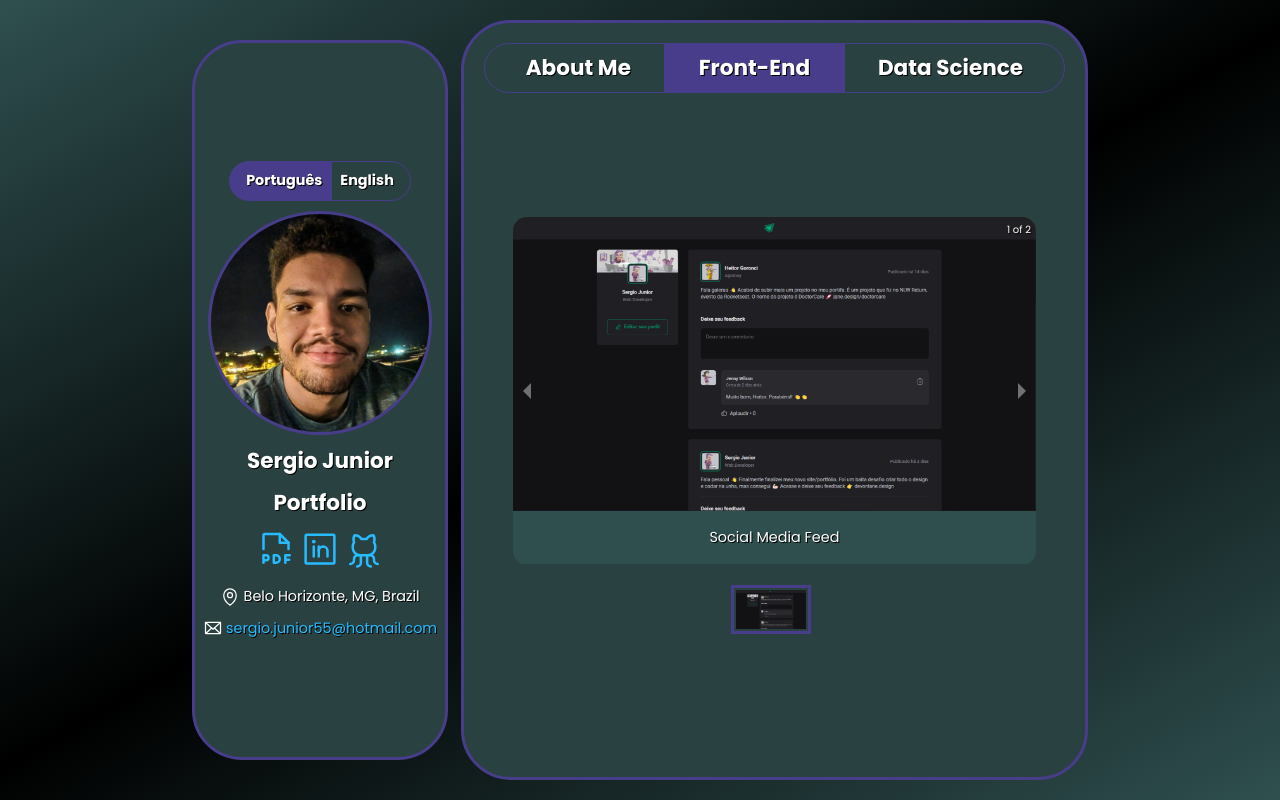
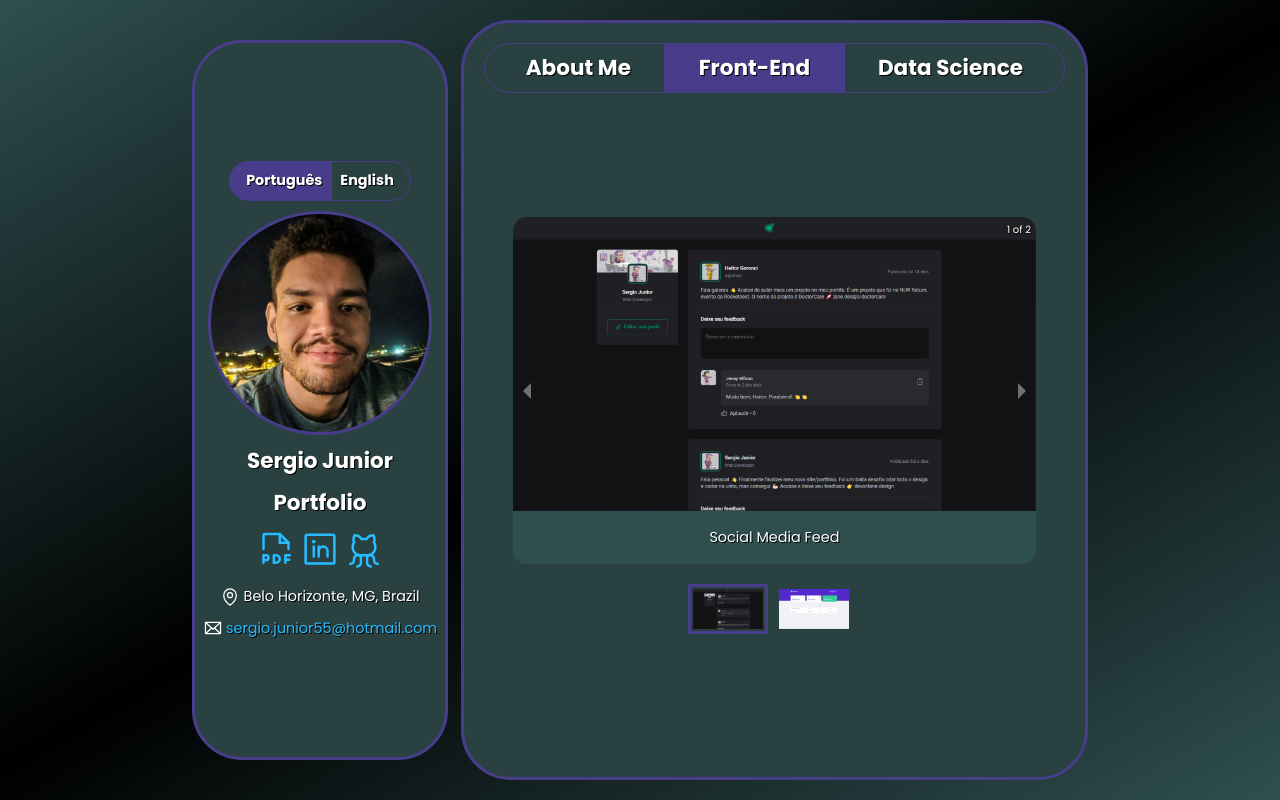
Before and after one commit to juniorsergio/Portfolio, a React (Vite) app: page / in a window 1280 px wide. Both pictures are taken after a click on the item "Front-End". Built offline with nearby package versions, Linux system fonts and the light colour scheme.

Commit message:
improve frontend projects render

```diff
--- a/src/assets/translations/en.json
+++ b/src/assets/translations/en.json
@@ -17,7 +17,24 @@
 
         "frontend" : {
             "of": "of",
-            "soon": "Coming soon"
+            "soon": "Coming soon",
+            "stackTitle": "Technologies",
+            "projects": [
+                {
+                    "id": "social-media-feed",
+                    "projectLink": "https://github.com/juniorsergio/social-media-feed",
+                    "stacks": ["react", "typescript", "graphql"],
+                    "description": "Social Media Feed",
+                    "type": "active"
+                },
+                {
+                    "id": "personal-finance",
+                    "projectLink": "",
+                    "stacks": ["react", "typescript"],
+                    "description": "Personal Finance",
+                    "type": "disabled"
+                }
+            ]
         },
 
         "dataScience": [
--- a/src/assets/translations/ptBr.json
+++ b/src/assets/translations/ptBr.json
@@ -17,7 +17,24 @@
 
         "frontend" : {
             "of": "de",
-            "soon": "Em breve"
+            "soon": "Em breve",
+            "stackTitle": "Tecnologias",
+            "projects": [
+                {
+                    "id": "social-media-feed",
+                    "projectLink": "https://github.com/juniorsergio/social-media-feed",
+                    "stacks": ["react", "typescript", "graphql"],
+                    "description": "Social Media Feed",
+                    "type": "active"
+                },
+                {
+                    "id": "personal-finance",
+                    "projectLink": "",
+                    "stacks": ["react", "typescript"],
+                    "description": "Personal Finance",
+                    "type": "disabled"
+                }
+            ]
         },
 
         "dataScience": [
--- a/src/components/DataScience.tsx
+++ b/src/components/DataScience.tsx
@@ -8,7 +8,7 @@ import breaking_bad from '../assets/images/breaking_bad.png'
 
 import { Container } from '../styles/DataScience'
 
-interface Project {
+interface DataScienceProjects {
     id: string,
     title: string,
     projectLink: string,
@@ -22,11 +22,11 @@ export function DataScience(){
     const { t } = useTranslation()
 
     const projectImages = [ tesouro_direto, credit_risk, breaking_bad ]
-    const projects: Project[] = t('main.dataScience', {returnObjects: true})
+    const projects: DataScienceProjects[] = t('main.dataScience', {returnObjects: true})
 
     return (
         <Container>
-            {projects.map((project, i) => (
+            {projects.map((project, index) => (
                 <article key={project.id}>
                     <h2>
                         <a href={project.projectLink}>
@@ -45,7 +45,7 @@ export function DataScience(){
                     </p>
 
                     <figure>
-                        <img src={projectImages[i]} alt={project.id} />
+                        <img src={projectImages[index]} alt={project.id} />
                         <figcaption> {project.figcaption} </figcaption>
                     </figure>
                 </article>
--- a/src/components/Frontend.tsx
+++ b/src/components/Frontend.tsx
@@ -7,15 +7,26 @@ import "react-responsive-carousel/lib/styles/carousel.min.css";
 import { Container } from "../styles/Frontend";
 import { useTranslation } from 'react-i18next';
 
+interface FrontendProject {
+    id: string,
+    projectLink: string,
+    stacks: string[],
+    description: string,
+    type: string
+}
+
 export function Frontend(){
-    const { t, i18n } = useTranslation()
-    const carouselSlugs = ['social-media-feed']
+    const { t } = useTranslation()
+
+    const projects: FrontendProject[] = t('main.frontend.projects', {returnObjects: true})
+    const projectImages = [ socialMediaFeed, personalFinance ]
+    const carouselSlugs = projects.map(project => project.id)
 
     function handleClickItem(index: number){
-        if (!carouselSlugs[index]) return
-
-        const link = 'https://juniorsergio.github.io/' + carouselSlugs[index]
-        window.open(link, "_blank")
+        if (projects[index].type === 'active'){
+            const link = 'https://juniorsergio.github.io/' + carouselSlugs[index]
+            window.open(link, "_blank")
+        }
     }
 
     return (
@@ -30,21 +41,15 @@ export function Frontend(){
                     return `${currentItem} ${t('main.frontend.of')} ${total}`
                 }}
             >
-                <figure className='active'>
-                    <img src={socialMediaFeed} />
-                    <figcaption>
-                        Social Media Feed
-                    </figcaption>
-                </figure>
 
-                <div>
-                    <figure className='soon'>
-                        <img src={personalFinance} />
+                {projects.map((project, index) => (
+                    <figure className={project.type} key={project.id}>
+                        <img src={projectImages[index]} />
                         <figcaption>
-                            {t('main.frontend.soon')}
+                            {project.description}
                         </figcaption>
                     </figure>
-                </div>
+                ))}
             </Carousel>
         </Container>
     )
--- a/src/styles/Frontend.ts
+++ b/src/styles/Frontend.ts
@@ -23,7 +23,7 @@ export const Container = styled.div`
                     background: var(--green);
                     transition: filter 0.2s;
 
-                    &.soon {
+                    &.disabled {
                         img {
                             filter: brightness(0.5);
                         }
@@ -33,7 +33,7 @@ export const Container = styled.div`
                         cursor: pointer;
 
                         img {
-                            filter: brightness(0.9);
+                            filter: brightness(1.2);
                         }
                     }
 
```
